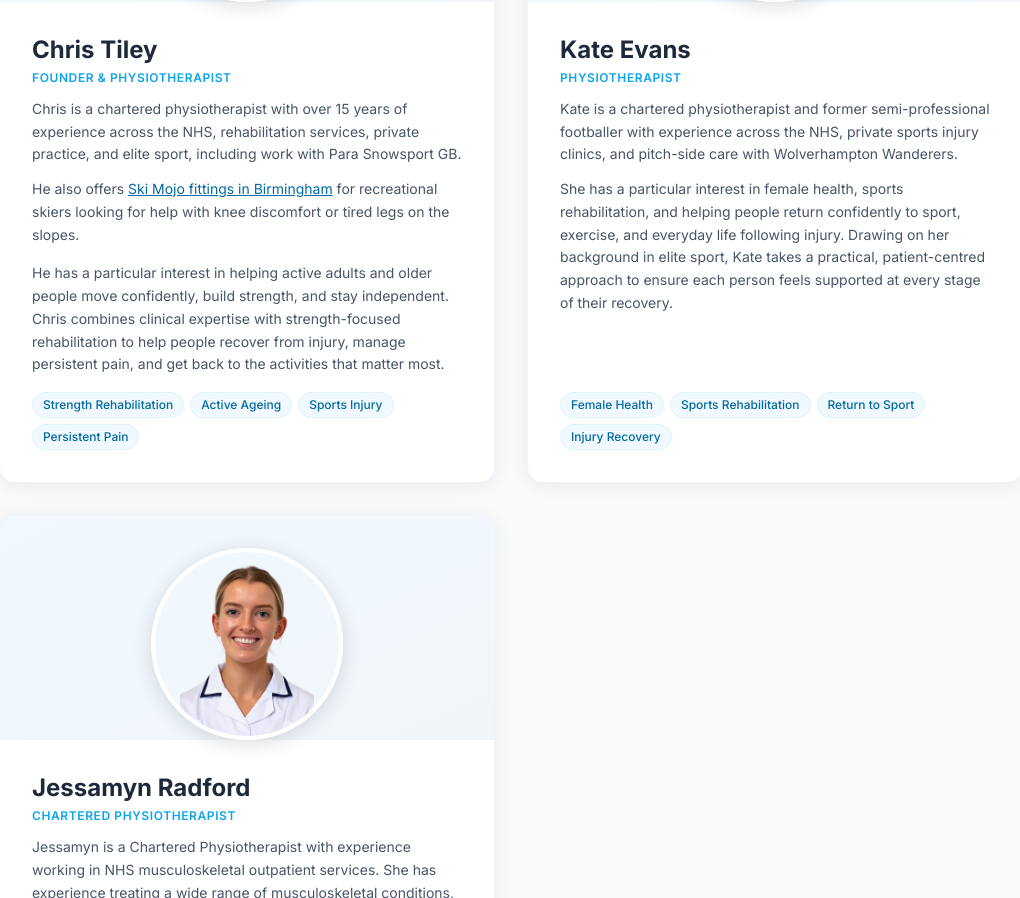
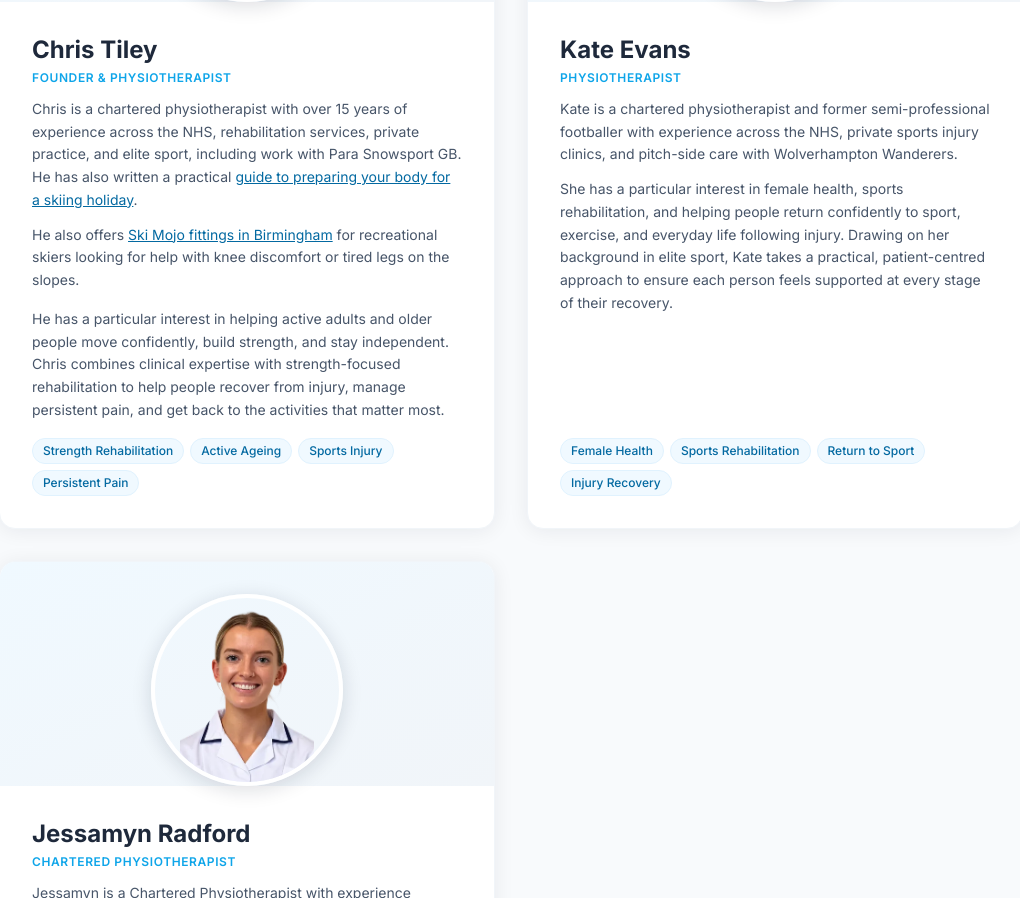
Before and after one commit to CTPhysio/CTPhysio, a React (Vite) app: page /about in a window 1280 px wide. Shown: the part 1713-2611 px from the top of the page, without its empty margins (129-1149 px from the left). Built offline with nearby package versions, Linux system fonts and the light colour scheme.

Commit message:
Add contextual skiing advice links in src/components/Team.tsx

```diff
--- a/src/components/Team.tsx
+++ b/src/components/Team.tsx
@@ -209,7 +209,7 @@ const Team: React.FC = () => {
                 <h3 className="text-xl sm:text-2xl font-bold text-slate-800 mb-1">Chris Tiley</h3>
                 <p className="text-sky-500 font-semibold text-xs uppercase tracking-wider mb-3">Founder & Physiotherapist</p>
                 <p className="text-slate-600 leading-relaxed mb-3 text-sm">
-                  Chris is a chartered physiotherapist with over 15 years of experience across the NHS, rehabilitation services, private practice, and elite sport, including work with Para Snowsport GB.
+                  Chris is a chartered physiotherapist with over 15 years of experience across the NHS, rehabilitation services, private practice, and elite sport, including work with Para Snowsport GB. He has also written a practical <Link to="/advice/ski-fitness-exercises/" className="text-sky-700 underline">guide to preparing your body for a skiing holiday</Link>.
                 </p>
                 <p className="text-slate-600 leading-relaxed mb-4 text-sm flex-1">
                   He also offers <Link to="/ski-mojo/" className="text-sky-700 underline">Ski Mojo fittings in Birmingham</Link> for recreational skiers looking for help with knee discomfort or tired legs on the slopes.
```
